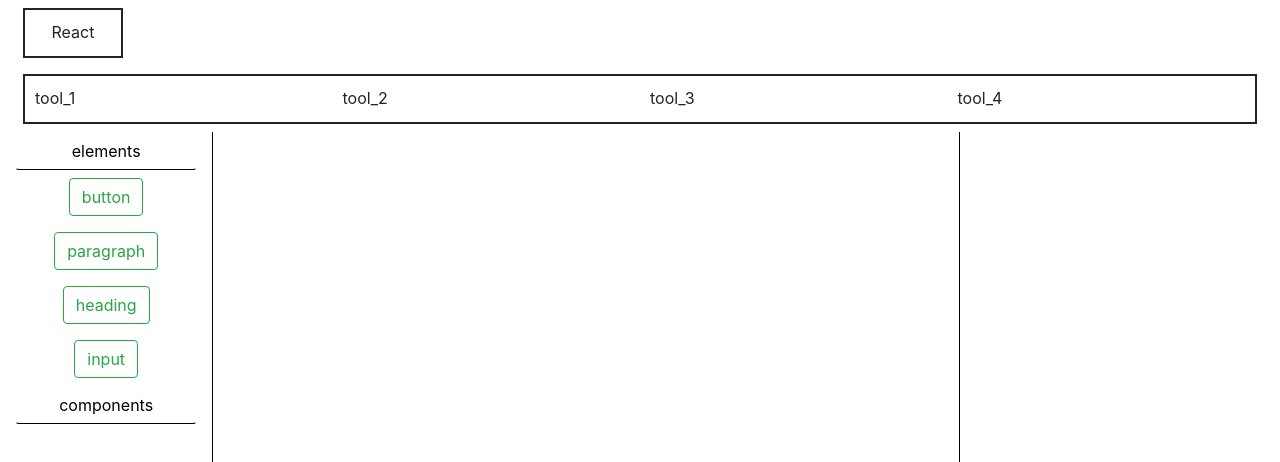
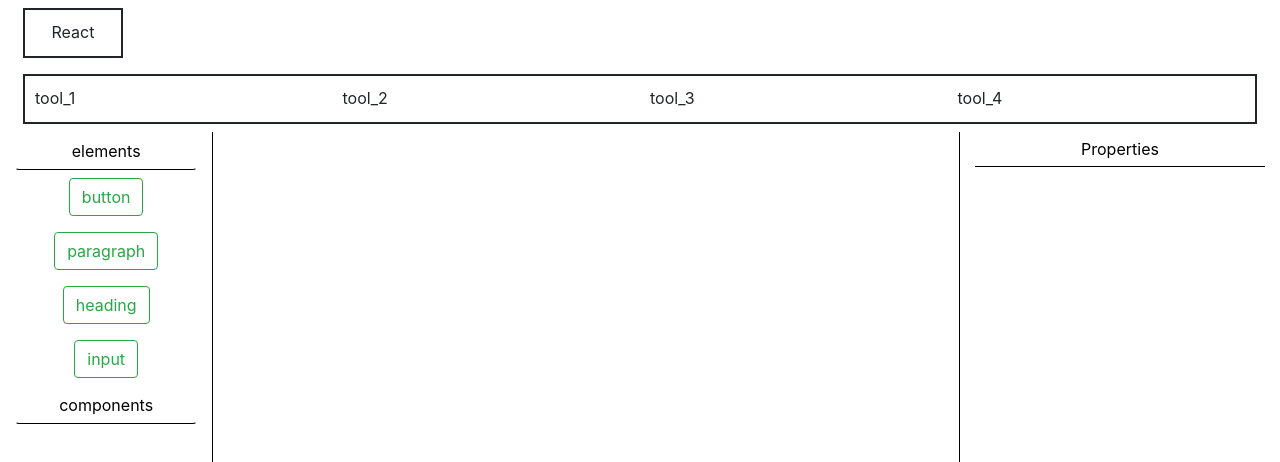
Before and after one commit to Africademy/react-website-builder, a React (Create React App) app: page / in a window 1280 px wide. Shown: the top 462 px of the page. Built offline with nearby package versions, Linux system fonts and the light colour scheme.

Commit message:
propPanel CSS update -

```diff
--- a/src/components/PropsPanel/PropsPanel.css
+++ b/src/components/PropsPanel/PropsPanel.css
@@ -0,0 +1,6 @@
+.PropsPanel p {
+  text-align: center;
+  color: #000 !important;
+  padding: 5px;
+  border-bottom: 1px solid;
+}
--- a/src/components/PropsPanel/index.js
+++ b/src/components/PropsPanel/index.js
@@ -10,13 +10,17 @@ class PropsPanel extends React.Component {
   render() {
     var tag = this.props.attr.tag;
     var id = this.props.attr.id;
-    console.log(id)
+    console.log("current element tag is " + tag);
+    console.log("current element id is " + id);
+
     //const row= [];
     let ele = DisplayProp[tag];
+    console.log("current element is " + JSON.stringify(ele));
     var load = [];
     for (var get in ele) {
       const options = [];
       let def = this.props.attr[get];
+      console.log("default element is " + def);
 
       // console.log(def)
       for (var inner in ele[get]) {
@@ -27,6 +31,7 @@ class PropsPanel extends React.Component {
           } else {
             options.push(<option>{iterate[index]}</option>);
           }
+          console.log("these are values : " + iterate[index].toString());
         }
       }
 
@@ -39,7 +44,12 @@ class PropsPanel extends React.Component {
         </Form.Group>
       );
     }
-    return <>{load}</>;
+    return (
+      <div class="PropsPanel">
+        <p>Properties</p>
+        {load}
+      </div>
+    );
   }
 }
 
--- a/src/properties.json
+++ b/src/properties.json
@@ -24,7 +24,8 @@
         "icon": "url",
         "tag": "input",
         "className": "form-control",
-        "placeholder": "enter text"
+        "placeholder": "enter text",
+        "size": "sm"
       }
     },
     "components": {
--- a/src/props.json
+++ b/src/props.json
@@ -7,5 +7,28 @@
     "sizes": { "class": ["btn-sm", "btn-lg", "btn-block", "__default"] },
     "disabled": { "attr": ["true", "false"] }
   },
-  "p": {}
+  "p": {
+    "text": {
+      "attr": ["this is a text"]
+    }
+  },
+  "input": {
+    "form-element": {
+      "class": ["form-control"]
+    },
+    "placeholder": {
+      "attr": ["enter-text"]
+    },
+    "sizes": {
+      "class": ["sm", "lg"]
+    }
+  },
+  "h1": {
+    "sizes": {
+      "class": ["h1", "h2", "h3", "h2"]
+    },
+    "text": {
+      "attr": ["this is a heading"]
+    }
+  }
 }
```
Also changed, not shown: src/components/WebPreviewArea/index.js (+8 -1 lines).
